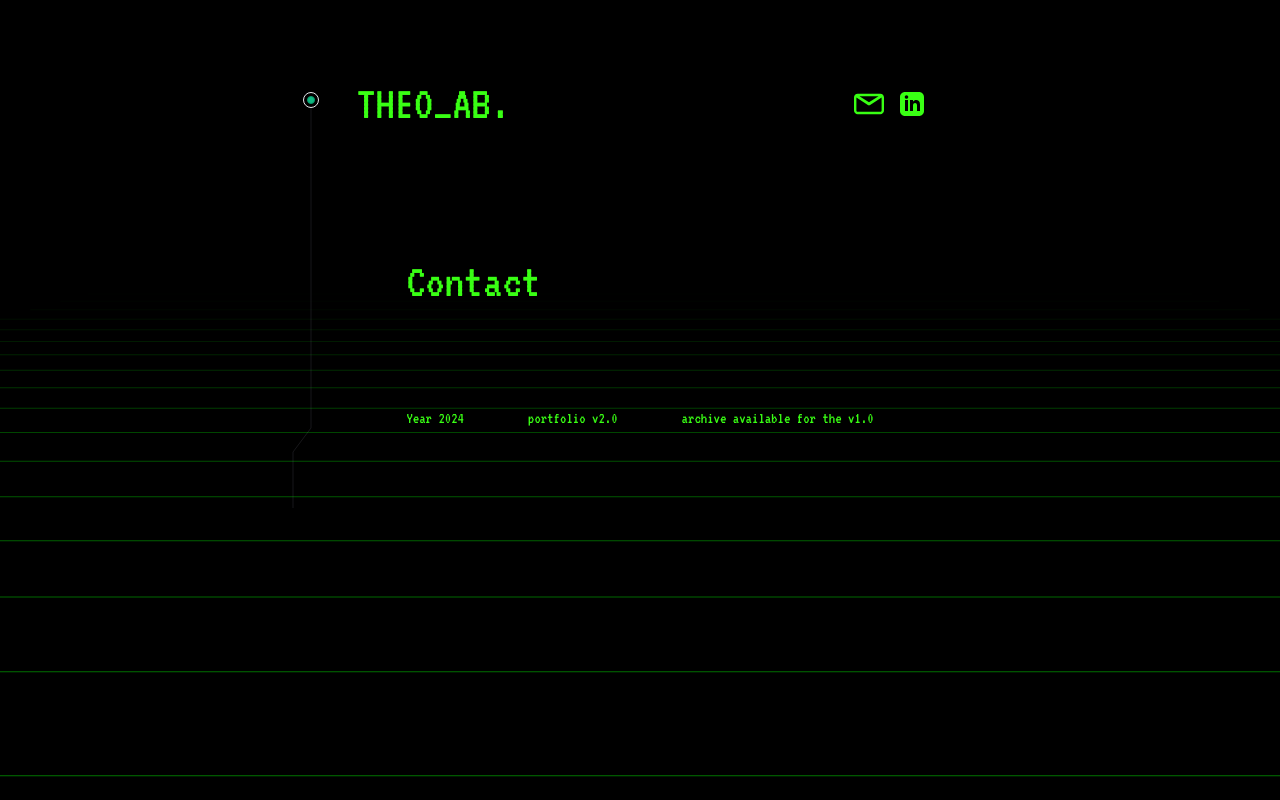
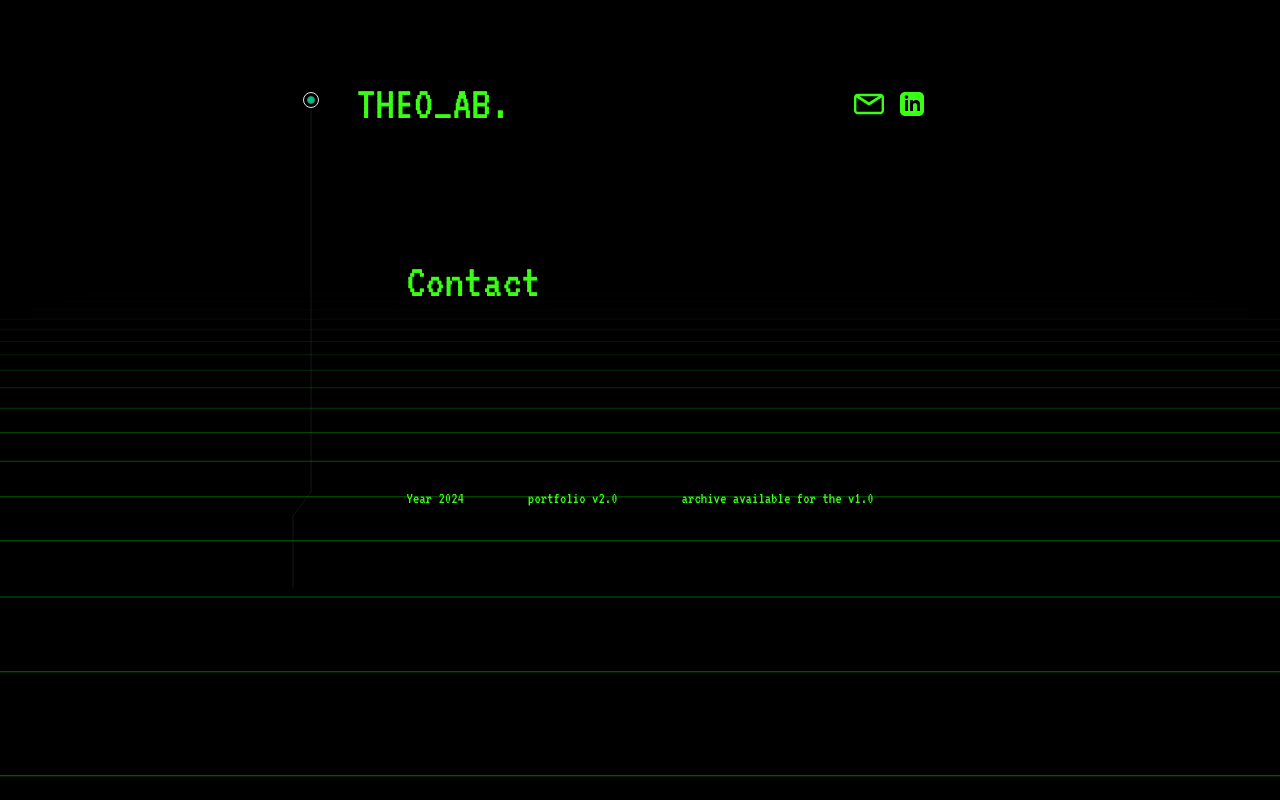
Before and after one commit to Teddy1792/portfolio-v2, a Next.js app: page /Contact in a window 1280 px wide. Built offline with nearby package versions, Linux system fonts and the light colour scheme.

Commit message:
added margin footer

```diff
--- a/src/components/footer/Footer.js
+++ b/src/components/footer/Footer.js
@@ -1,7 +1,7 @@
 export default function Footer() {
   var currentYear = new Date().getFullYear();
   return (
-    <footer className="flex flex-row gap-16 w-full justify-center p-[50px]">
+    <footer className="flex flex-row gap-16 w-full justify-center p-[50px] mt-20">
       <p>Year {currentYear}</p>
       <p> portfolio v2.0</p>
       <a href="https://portfolio-three-silk-95.vercel.app/" target="blank">
```
Also changed, not shown: 1 other file (tests, documents, lock files or other folders).
